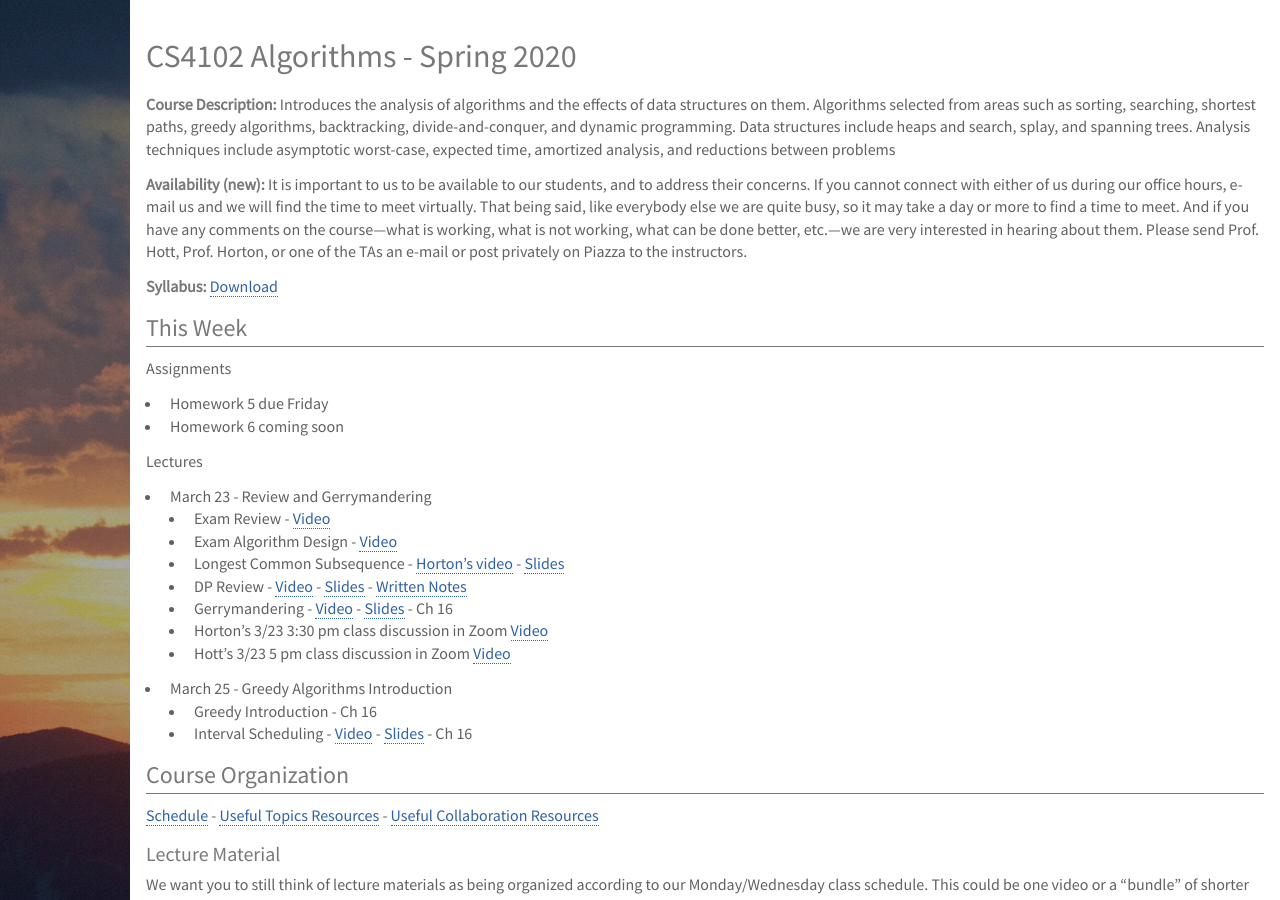
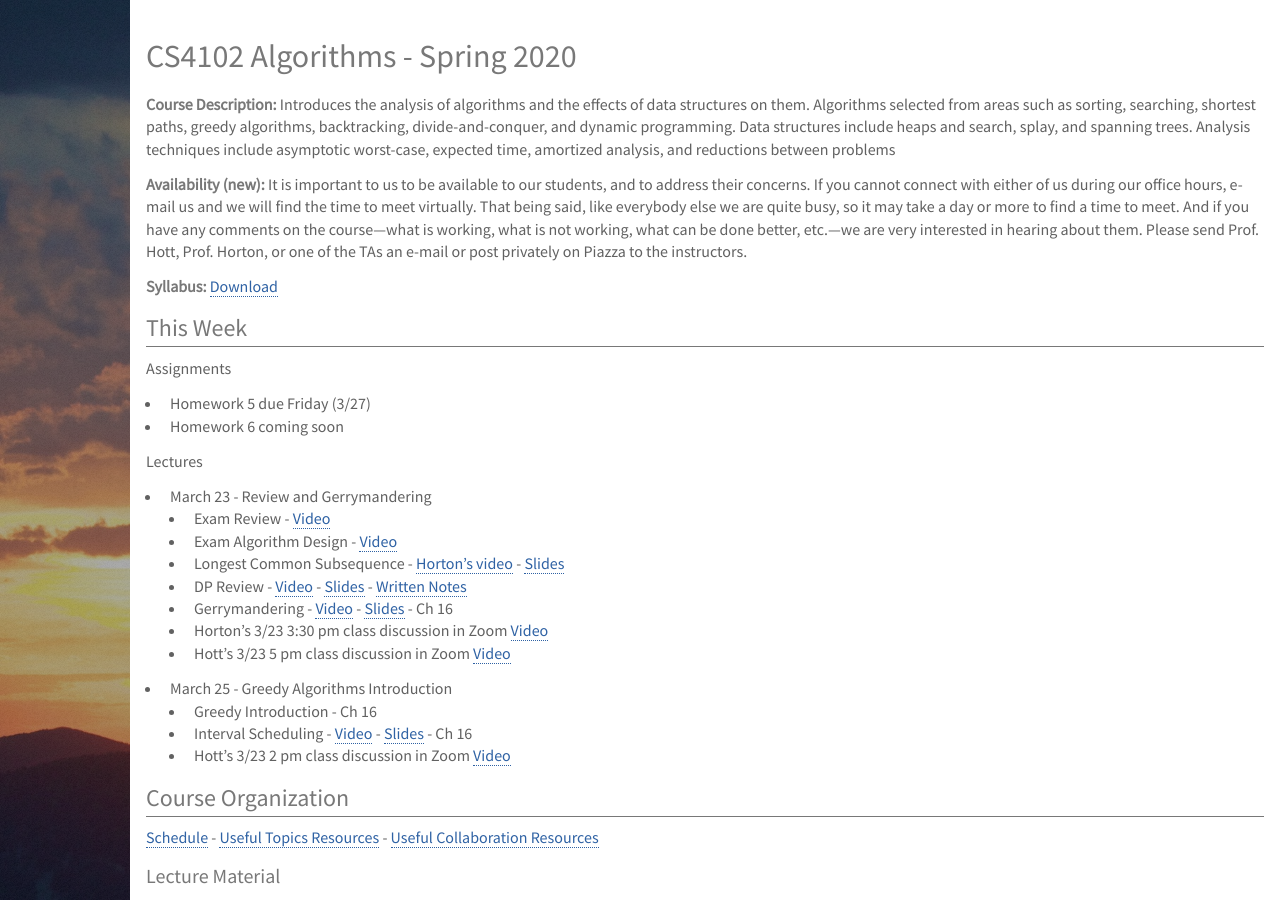
Before and after one commit to deternitydx/uvacs4102, a Jekyll site: the page built from index.md, in a window 1280 px wide and 900 px high. Built offline with Jekyll 4.4.1, drawn with Linux system fonts in a browser that asks for light colours; nearby versions of some CDN libraries; library files that are not in the unit come from our copies.

Commit message:
Updated with Hott recording

```diff
--- a/index.md
+++ b/index.md
@@ -20,7 +20,7 @@ between problems
 
 Assignments
 
-- Homework 5 due Friday
+- Homework 5 due Friday (3/27)
 - Homework 6 coming soon
 
 Lectures
@@ -36,6 +36,7 @@ Lectures
 - March 25 - Greedy Algorithms Introduction
     - Greedy Introduction - Ch 16
     - Interval Scheduling - [Video](https://uva.hosted.panopto.com/Panopto/Pages/Viewer.aspx?id=00506912-5118-45cf-8828-ab89002117bf) - [Slides](lectures/l16-interval-scheduling.pdf) - Ch 16
+    - Hott's 3/23 2 pm class discussion in Zoom [Video](https://virginia.zoom.us/rec/share/x8hVCYvRylNLT6_xyXrAU6AoR5rpaaa8hCUb-PNexRwKZXhxJVMx6mmCEKJTR3lZ)
 
 
 ## Course Organization
```
Also changed, not shown: schedule.md (+1 -0 lines).
